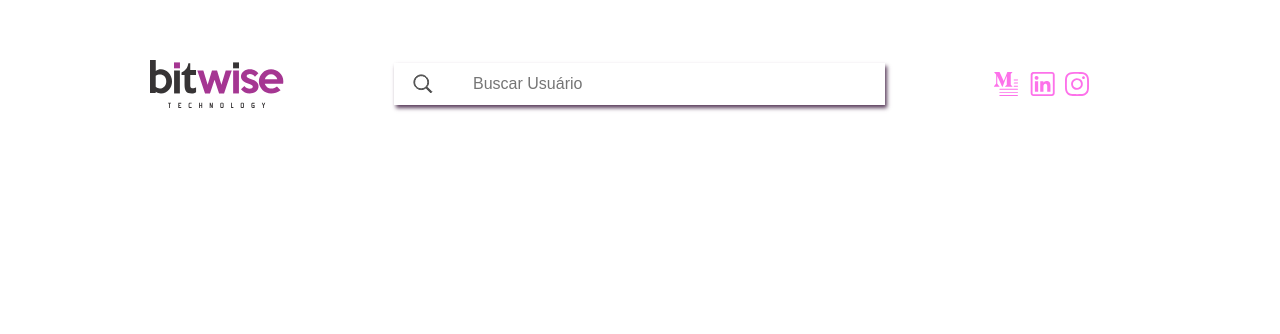
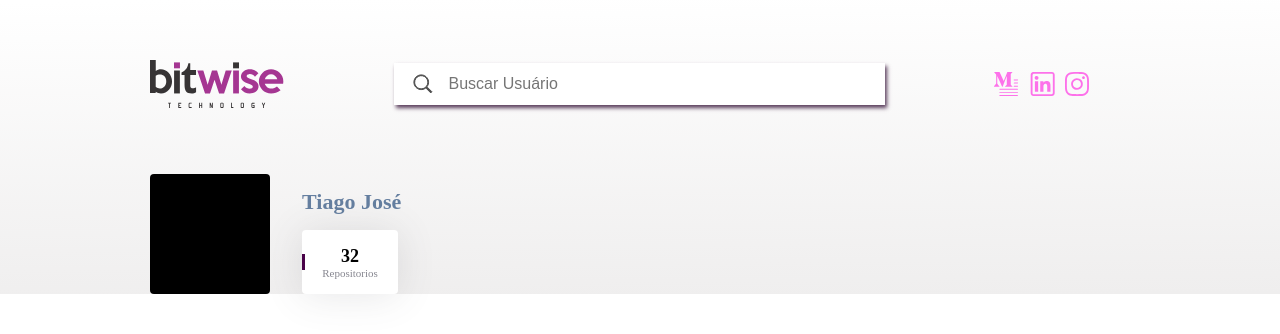
Before and after one commit to bitwise-technology/front-end-test, a React (Create React App) app in the folder frontend/: page / in a window 1280 px wide. Shown: the top 334 px of the page. Built offline with nearby package versions, Linux system fonts and the light colour scheme; no server answers.

Commit message:
feat: add UserInfo component to SearchPage

```diff
--- a/frontend/src/pages/search/SearchPage.tsx
+++ b/frontend/src/pages/search/SearchPage.tsx
@@ -1,12 +1,17 @@
 import React from "react";
-import Header from "./components/header/SearchHeader";
-
+import SearchHeader from "./components/header/SearchHeader";
+import UserInfo from "./components/user_info/UserInfo";
+import {
+    PageContainer,
+} from "./SearchPageStyles";
 
 const SearchPage = () => {
   return (
-    <div>
-        <Header />
-    </div>
+    <PageContainer>
+      <SearchHeader />
+
+      <UserInfo />
+    </PageContainer>
   );
 };
 
--- /dev/null
+++ b/frontend/src/pages/search/SearchPageStyles.ts
@@ -0,0 +1,5 @@
+import styled from "styled-components";
+
+export const PageContainer = styled.div`
+    background: linear-gradient(359.39deg, #EFEEEE 0.46%, #FFFFFF 99.42%);
+`;
--- a/frontend/src/pages/search/components/header/SearchHeader.tsx
+++ b/frontend/src/pages/search/components/header/SearchHeader.tsx
@@ -8,7 +8,7 @@ import { ReactComponent as LinkedinAndInstagramIcons } from "../../../../assets/
 import { HeaderContainer, InputContainer, MediaIconsContainer, StyledInput, StyledSearchIcon } from "./SearchHeaderStyles";
 
 
-const Header = () => {
+const SearchHeader = () => {
   return (
     <HeaderContainer>
       <BitwiseLogo />
@@ -24,4 +24,4 @@ const Header = () => {
   );
 };
 
-export default Header;
+export default SearchHeader;
--- a/frontend/src/pages/search/components/header/SearchHeaderStyles.ts
+++ b/frontend/src/pages/search/components/header/SearchHeaderStyles.ts
@@ -26,7 +26,7 @@ export const StyledInput = styled.input`
     border: none;
     padding: 12px 0;
     padding-left: 55px;
-    width: 90%;
+    width: 100%;
     outline : none;
     display: inline-block;
     font-size: 16px;
--- /dev/null
+++ b/frontend/src/pages/search/components/user_info/UserInfo.tsx
@@ -0,0 +1,24 @@
+import React from "react";
+import {
+  RepositoriesCount,
+  UserAvatar,
+  UserInfoContainer,
+  UserName,
+} from "./UserInfoStyles";
+
+const UserInfo = () => {
+  return (
+    <UserInfoContainer>
+      <UserAvatar />
+      <div>
+        <UserName> Tiago José </UserName>
+        <RepositoriesCount>
+          <strong>32</strong>
+          <span>Repositorios</span>
+        </RepositoriesCount>
+      </div>
+    </UserInfoContainer>
+  );
+};
+
+export default UserInfo;
--- /dev/null
+++ b/frontend/src/pages/search/components/user_info/UserInfoStyles.ts
@@ -0,0 +1,59 @@
+import styled from 'styled-components';
+export const UserInfoContainer = styled.div`
+  padding-left: 150px;
+  padding-right: 191px;
+  padding-top :  66px;
+  display: flex;
+`;
+
+export const UserAvatar = styled.div`
+    width: 120px;
+    height: 120px;
+    background-color: #000;
+    border-radius: 4px;
+`;
+
+export const UserName = styled.p`
+    margin-left:32px;
+    margin-top: 15px;
+    color: #657FA0;
+    font-weight: bold;
+    font-size: 22px;
+`;
+
+export const RepositoriesCount = styled.div`
+    margin-top: 15px;
+    display: flex;
+    flex-direction: column;
+    justify-content: center;
+    align-items: center;
+    width: 96px;
+    height: 64px;
+    margin-left: 32px;
+    background-color: #fff;
+    position: relative;
+    box-shadow : 0px 2px 38px rgba(84, 84, 89, 0.14);
+    border-radius : 4px;
+
+    &::before {
+        content: "";
+        width: 3px;
+        height: 16px;
+        background-color: #490248;
+        position: absolute ;
+        top: 50%;
+        left: 0;
+        transform: translateY(-50%);
+    }
+
+    & > strong {
+        font-size: 18px;
+        line-height: 22px;
+    }
+
+    & > span {
+        font-size: 11px;
+        line-height: 12px;
+        color: #878790;
+    }
+`;
```
